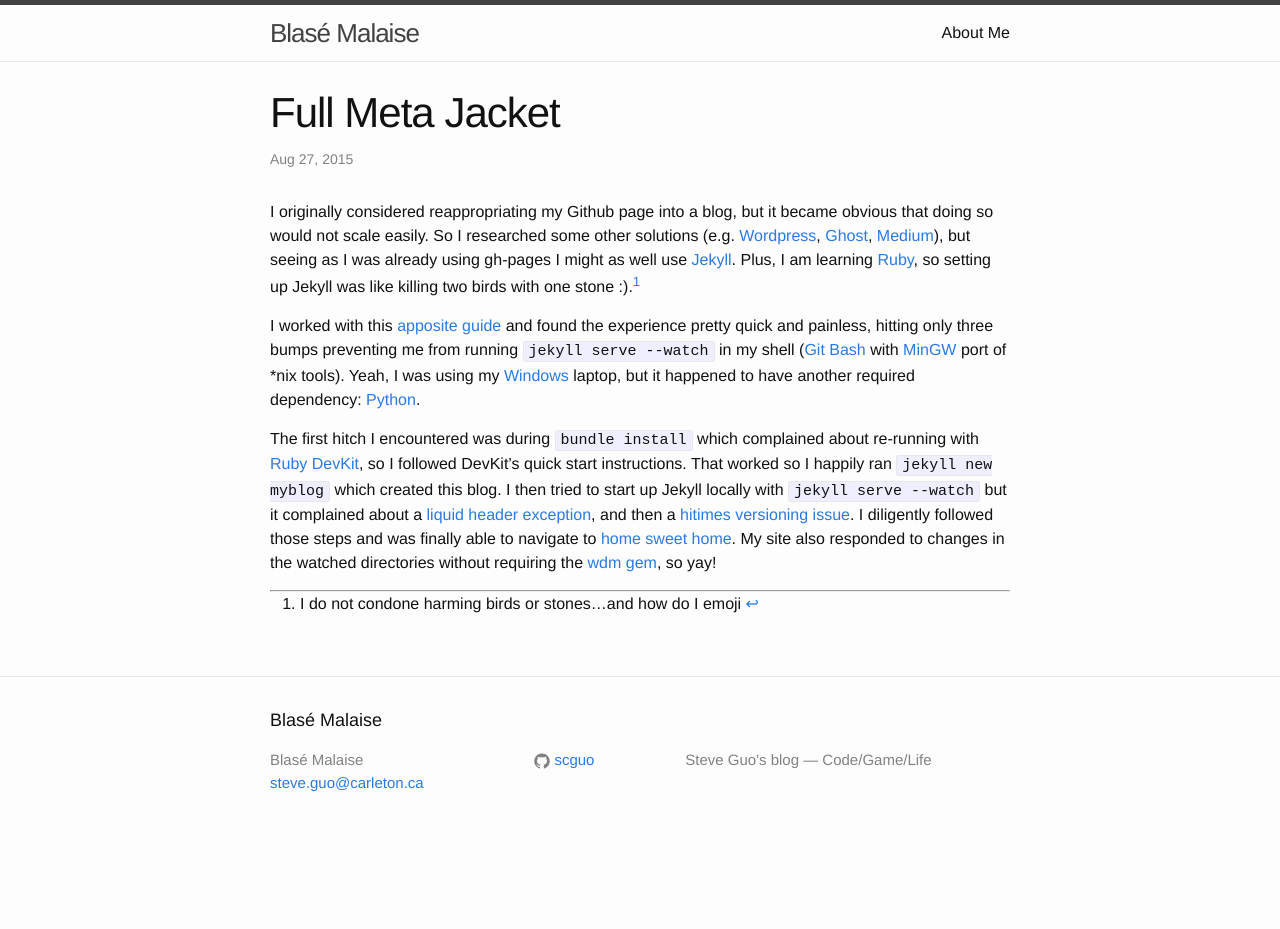
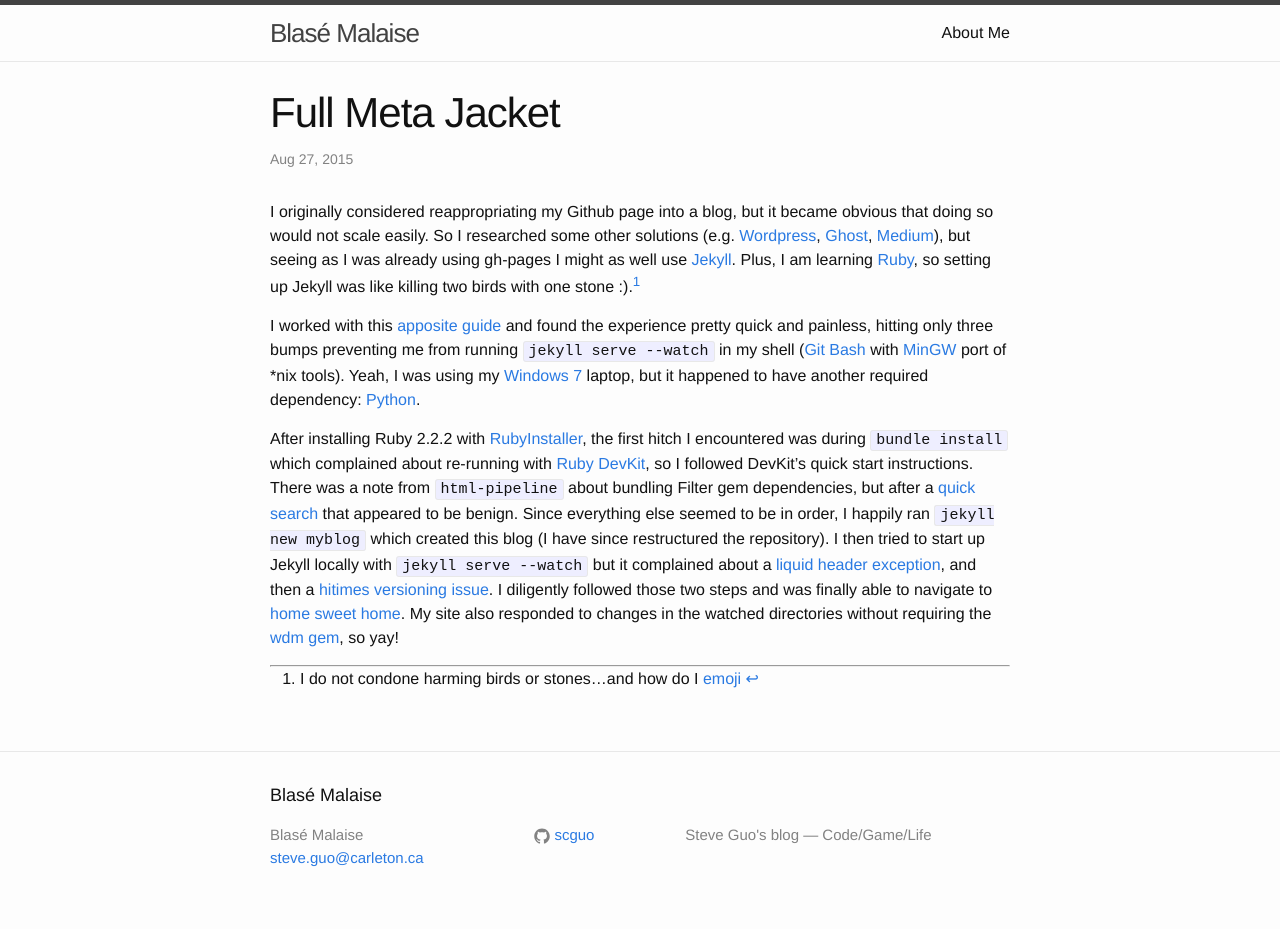
Before and after one commit to scguo/scguo.github.io, a Jekyll site: the page built from _posts/2015-08-27-jekyll.md, in a window 1280 px wide. Built offline with Jekyll 4.4.1, drawn with Linux system fonts in a browser that asks for light colours; before the commit the page ends 900 px from its top, so only the background shows below that.

```diff
--- a/_posts/2015-08-26-hello-world.markdown
+++ b/_posts/2015-08-26-hello-world.markdown
@@ -11,7 +11,7 @@ I subscribe to the mentality of [strong opinions, weakly held][strong-opinions],
 
 I identify as a web developer, but there are just so many interesting tracks that I can take, so take that with a grain of salt. To me, being in the field of software is akin to participating in the Red Queen’s race, penned by Lewis Carroll in *Through the Looking-Glass*, wherein “it takes all the running you can do, to keep in the same place. If you want to get somewhere else, you must run at least twice as fast as that!”
 
-Regarding [comments][blog-comments], I expect to be implementing [Disqus][disqus] integration in the near future, but currently you can’t really speak now, so forever hold your peace.
+Regarding [comments][blog-comments], I expect to be implementing [Disqus][disqus] [integration][hereo] in the near future, but currently you can’t really speak now, so forever hold your peace.
 
 Cheers,
 
--- a/_posts/2015-08-27-jekyll.md
+++ b/_posts/2015-08-27-jekyll.md
@@ -5,15 +5,15 @@ date:   2015-08-27 11:24:36
 categories: code
 ---
 
-I originally considered reappropriating my Github page into a blog, but it became obvious that doing so would not scale easily. So I researched some other solutions (e.g. [Wordpress][wp], [Ghost][ghost], [Medium][medium]), but seeing as I was already using gh-pages I might as well use [Jekyll][jekyll]. Plus, I am learning [Ruby][ruby], so setting up Jekyll was like killing two birds with one stone :).[^n]
+I originally considered reappropriating my Github page into a blog, but it became obvious that doing so would not scale easily. So I researched some other solutions (e.g. [Wordpress][wp], [Ghost][ghost], [Medium][medium]), but seeing as I was already using gh-pages I might as well use [Jekyll][jekyll]. Plus, I am learning [Ruby][ruby], so setting up Jekyll was like killing two birds with one stone :).[^1]
 
-I worked with this [apposite guide][gospel] and found the experience pretty quick and painless, hitting only three bumps preventing me from running `jekyll serve --watch` in my shell ([Git Bash][win-git] with [MinGW][MinGW] port of *nix tools). Yeah, I was using my [Windows][windows] laptop, but it happened to have another required dependency: [Python][python].
+I worked with this [apposite guide][gospel] and found the experience pretty quick and painless, hitting only three bumps preventing me from running `jekyll serve --watch` in my shell ([Git Bash][win-git] with [MinGW][MinGW] port of *nix tools). Yeah, I was using my [Windows 7][windows] laptop, but it happened to have another required dependency: [Python][python].
 
-The first hitch I encountered was during `bundle install` which complained about re-running with [Ruby DevKit][devkit], so I followed DevKit's quick start instructions. That worked so I happily ran `jekyll new myblog` which created this blog. I then tried to start up Jekyll locally with `jekyll serve --watch` but it complained about a [liquid header exception][team-liquid], and then a [hitimes versioning issue][420times]. I diligently followed those steps and was finally able to navigate to [home sweet home][home]. My site also responded to changes in the watched directories without requiring the [wdm gem][wdm-stuff], so yay!
+After installing Ruby 2.2.2 with [RubyInstaller][windowspls], the first hitch I encountered was during `bundle install` which complained about re-running with [Ruby DevKit][devkit], so I followed DevKit's quick start instructions. There was a note from `html-pipeline` about bundling Filter gem dependencies, but after a [quick search][so] that appeared to be benign. Since everything else seemed to be in order, I happily ran `jekyll new myblog` which created this blog (I have since restructured the repository). I then tried to start up Jekyll locally with `jekyll serve --watch` but it complained about a [liquid header exception][team-liquid], and then a [hitimes versioning issue][420times]. I diligently followed those two steps and was finally able to navigate to [home sweet home][home]. My site also responded to changes in the watched directories without requiring the [wdm gem][wdm-stuff], so yay!
 
 ---
 
-[^n]: I do not condone harming birds or stones...and how do I emoji
+[^1]: I do not condone harming birds or stones...and how do I [emoji][emoji]
 
 [wp]: https://wordpress.com/
 [ghost]: https://ghost.org/
```
Also changed, not shown: other parts of _posts/2015-08-26-hello-world.markdown (+1 -0 lines), other parts of _posts/2015-08-27-jekyll.md (+3 -0 lines).
